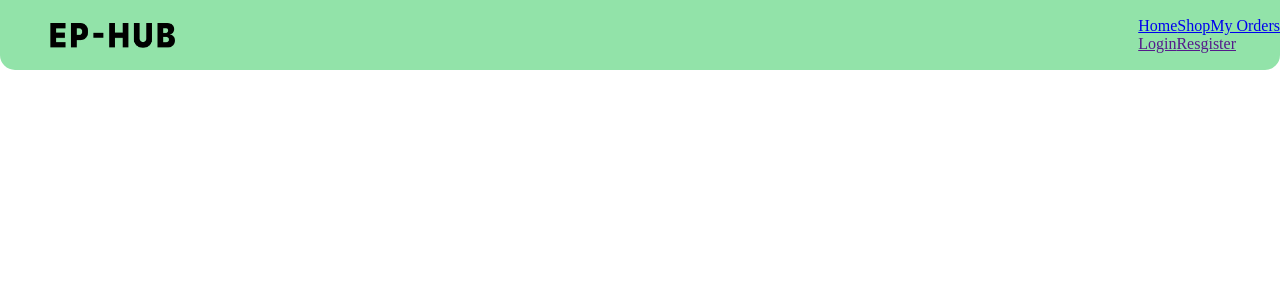
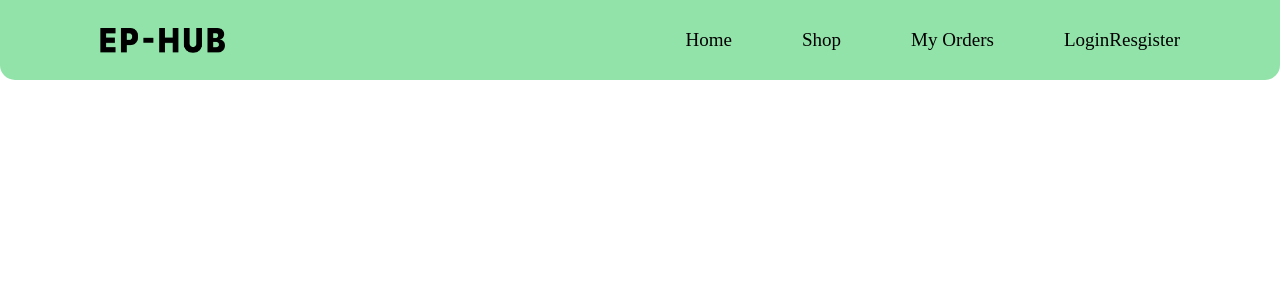
Before and after one commit to ElzaAnnThomas/EP-HUB-Frontend, a React (Vite) app: page / in a window 1280 px wide. Shown: the top 300 px of the page. Built offline with nearby package versions, Linux system fonts and the light colour scheme.

Commit message:
navbar links set

```diff
--- a/src/Components/Navbar.jsx
+++ b/src/Components/Navbar.jsx
@@ -5,7 +5,7 @@ const Navbar = () => {
   return (
     <nav className='navbar'>
       <img src={Logo} alt="ep-hub"  className='logo'/>
-      <div className="nav-menu">
+      <div className="nav-links">
         <a href="/">Home</a>
         <a href="/">Shop</a>
         <a href="/">My Orders</a>
--- a/src/Styles/Navbar.css
+++ b/src/Styles/Navbar.css
@@ -1,6 +1,6 @@
 .navbar{
     width: 100%;
-    height: 70px;
+    height: 80px;
     background: #92E3A9;
     border-radius: 0px 0px 15px 15px;
     display: flex;
@@ -9,7 +9,26 @@
 }
 
 .logo{
-    margin-left: 50px;
+    margin-left: 100px;
     width: 125px;
     height: 25px;
 }
+
+.nav-links{
+    margin-right: 100px;
+    display: flex;
+    align-items: center;
+    justify-content: space-between;
+    gap: 70px;
+    font-size: 19px;
+}
+
+a{
+    text-decoration: none;
+    color: #000;
+    font-weight: 500;
+}
+
+a:hover{
+    text-decoration: underline;
+}
```
